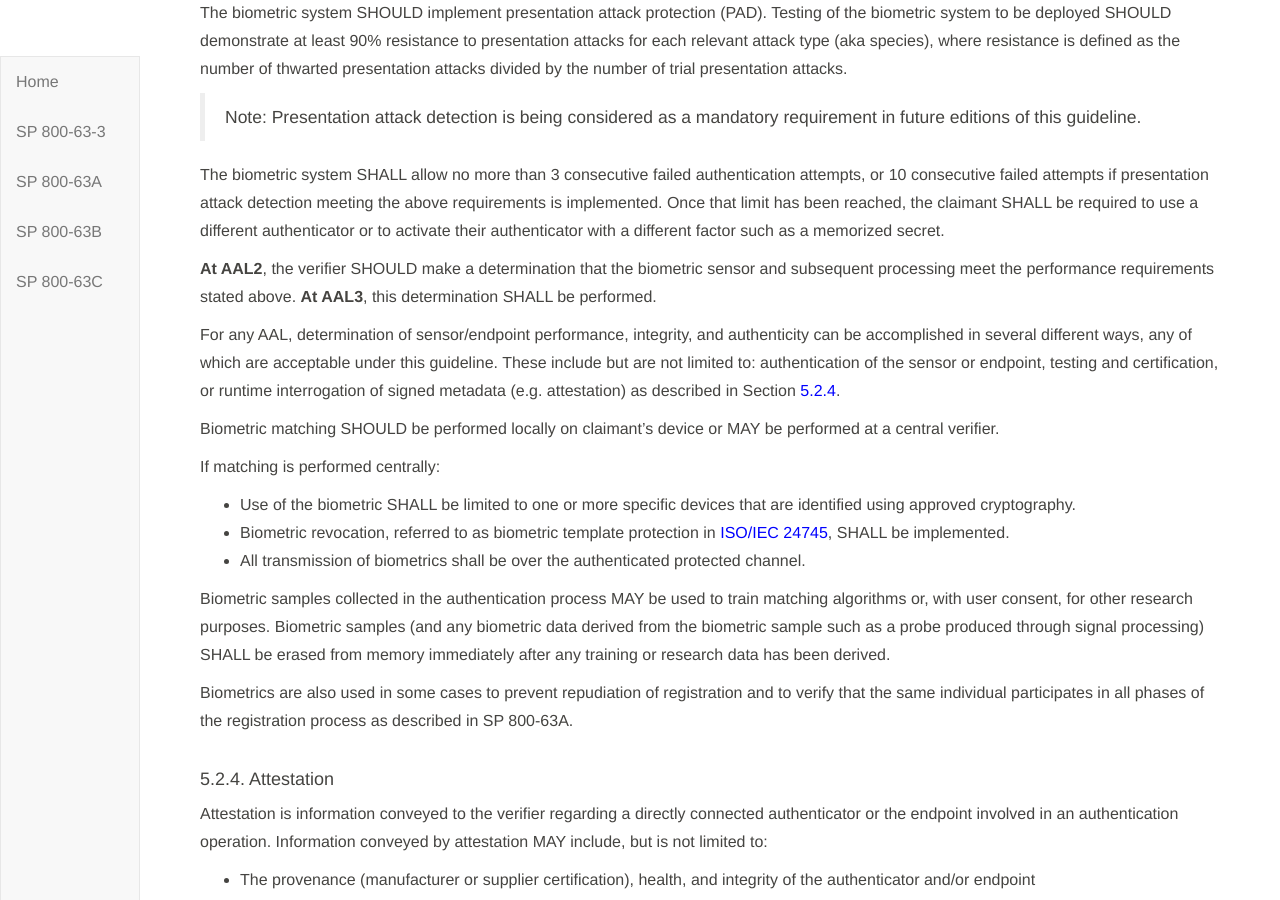
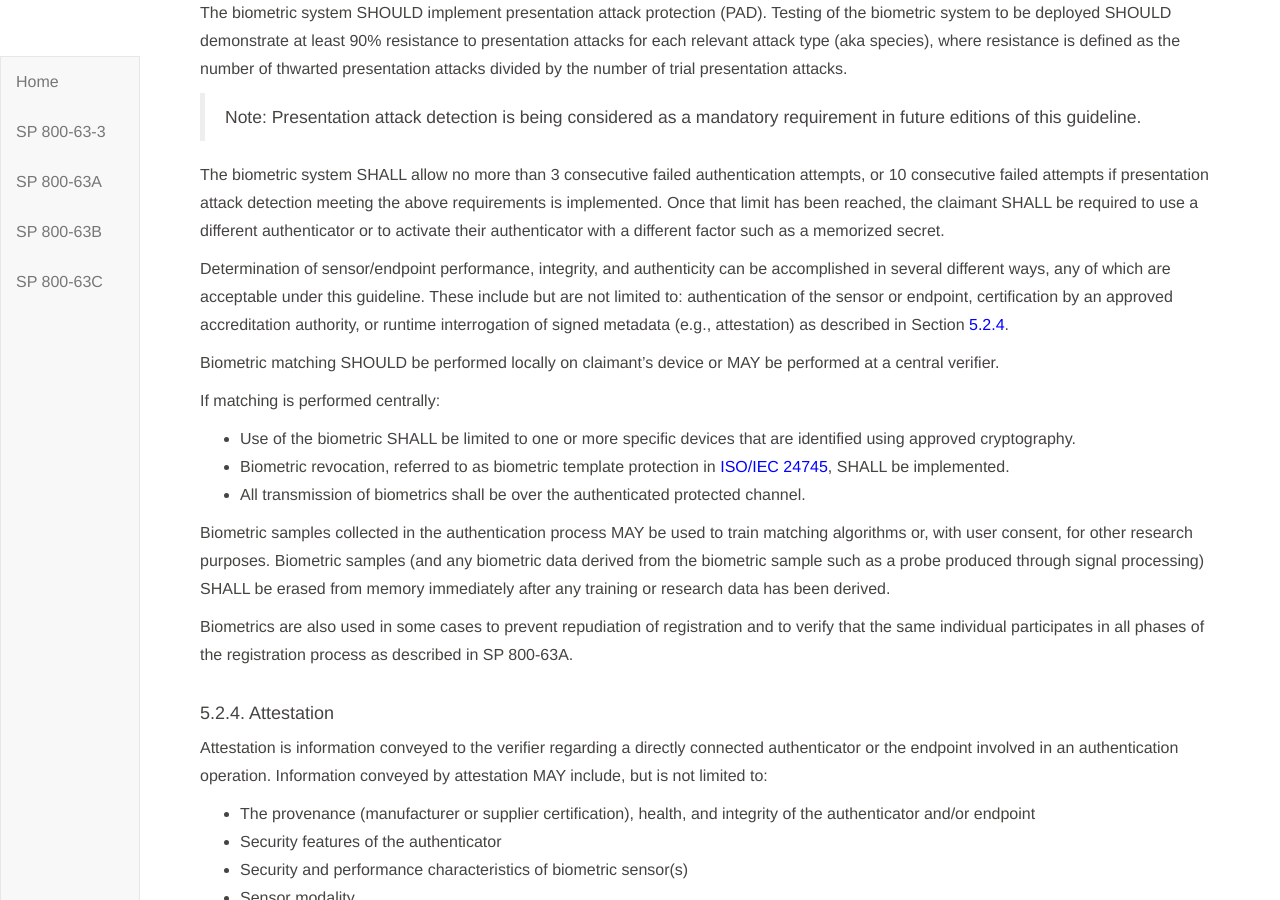
Before and after one commit to usnistgov/800-63-3, a Jekyll site: the page built from sp800-63b/sec5_authenticators.md, in a window 1280 px wide and 900 px high, scrolled down 10998 px. Built offline with Jekyll 4.4.1, drawn with Linux system fonts in a browser that asks for light colours; our own code applies the rules of GitHub Pages for plain Markdown files.

Commit message:
Minor tweaks to Use of Biometrics

```diff
--- a/sp800-63b/sec5_authenticators.md
+++ b/sp800-63b/sec5_authenticators.md
@@ -354,9 +354,7 @@ The biometric system SHOULD implement presentation attack protection (PAD). Test
 
 The biometric system SHALL allow no more than 3 consecutive failed authentication attempts, or 10 consecutive failed attempts if presentation attack detection meeting the above requirements is implemented. Once that limit has been reached, the claimant SHALL be required to use a different authenticator or to activate their authenticator with a different factor such as a memorized secret.
 
-**At AAL2**, the verifier SHOULD make a determination that the biometric sensor and subsequent processing meet the performance requirements stated above. **At AAL3**, this determination SHALL be performed.
-
-For any AAL, determination of sensor/endpoint performance, integrity, and authenticity can be accomplished in several different ways, any of which are acceptable under this guideline.  These include but are not limited to: authentication of the sensor or endpoint, testing and certification, or runtime interrogation of signed metadata (e.g. attestation) as described in Section [5.2.4](#attestation).
+Determination of sensor/endpoint performance, integrity, and authenticity can be accomplished in several different ways, any of which are acceptable under this guideline.  These include but are not limited to: authentication of the sensor or endpoint, certification by an approved accreditation authority, or runtime interrogation of signed metadata (e.g., attestation) as described in Section [5.2.4](#attestation).
 
 Biometric matching SHOULD be performed locally on claimant's device or MAY be performed at a central verifier.
 
```
